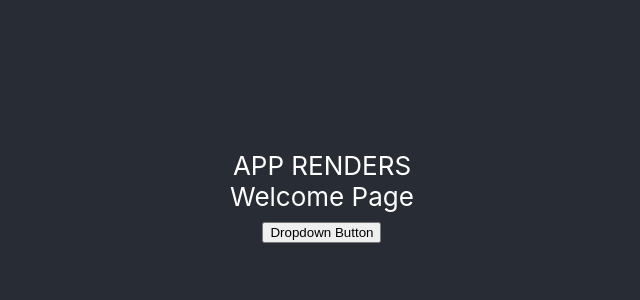
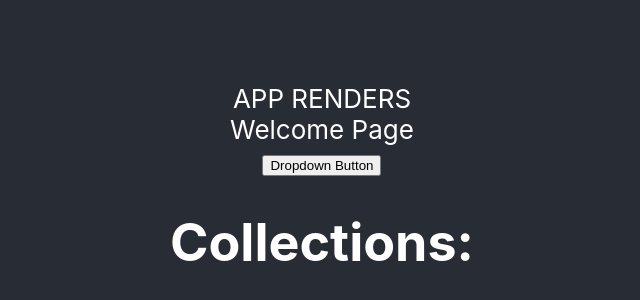
Before and after one commit to eroesch3/React_Behance_App, a React (Create React App) app in the folder behance_app/: page / in a window 1280 px wide. Shown: the part 204-504 px from the top of the page, without its empty margins (318-958 px from the left). Built offline with nearby package versions, Linux system fonts and the light colour scheme; no server answers.

Commit message:
fetch, dropdown, redirects to subject url;  need do api request in boxholder

```diff
--- a/behance_app/src/App.js
+++ b/behance_app/src/App.js
@@ -35,6 +35,7 @@ class App extends Component {
         <header className="App-header">
           <p>
             APP RENDERS
+            <Switch></Switch>
             < Welcome />
           </p>
 
--- /dev/null
+++ b/behance_app/src/Boxholder.js
@@ -0,0 +1,58 @@
+import React, { Component } from 'react'
+let searchTerm = 'failure';
+
+
+
+
+class Boxholder extends Component {
+    constructor(props){
+        super(props)
+        this.state = {
+         searchTerm: '',
+        }
+      }
+
+
+
+
+    componentDidMount() {
+        const pathname = window.location.pathname;
+        searchTerm = pathname.slice(1);
+        console.log(searchTerm);
+        this.setState({ searchTerm: searchTerm })
+        return searchTerm;
+    }
+
+
+
+
+
+  render() {
+
+
+    // const planets = this.props.planets;
+    // let planetColor = '';
+    // let planetMoons = '';
+
+
+    // for (let i = 0, len = planets.length; i < len; i++) {
+    //     if (planets[i].name === planet) {
+    //       planetColor = planets[i].color
+    //       planetMoons = planets[i].num_moons
+    //       break;
+    //     }
+    //   }
+
+      console.log(searchTerm)
+    //   console.log(planet)
+
+    return (
+      <div>
+        <h1> {searchTerm} Collections: </h1>
+        {console.log(searchTerm)}
+      </div>
+    );
+  }
+}
+
+export default Boxholder;
--- a/behance_app/src/Welcome.js
+++ b/behance_app/src/Welcome.js
@@ -1,4 +1,5 @@
 import React, { Component } from 'react'
+import Boxholder from './Boxholder.js'
 import { Link } from "react-router-dom"
 // import PlanetDetail from './PlanetDetail';
 import {
@@ -30,6 +31,9 @@ render() {
                     </Dropdown.Menu>
             </Dropdown>
 
+            <Boxholder />
+
+
         </div>
       )
     }
```
